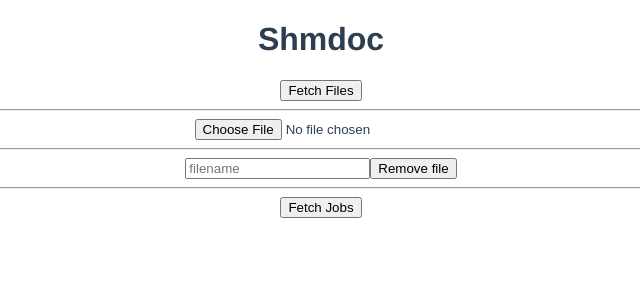
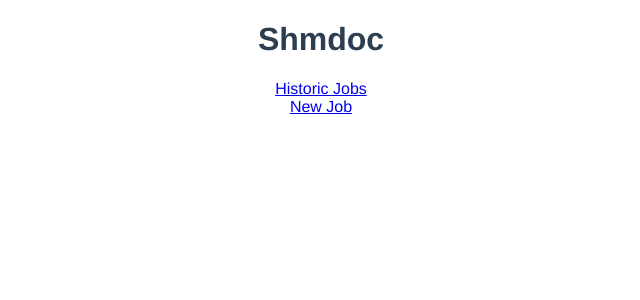
Before and after one commit to shmdoc/frontend-shmdoc-osoc-poc, a Vue app: page / in a window 1280 px wide. Shown: the top 300 px of the page, without its empty margins (319-959 px from the left). Built offline with nearby package versions, Linux system fonts and the light colour scheme.

Commit message:
Setup router and templates

```diff
--- a/src/router/index.js
+++ b/src/router/index.js
@@ -1,6 +1,9 @@
 import Vue from 'vue'
 import VueRouter from 'vue-router'
 import Home from '../views/Home.vue'
+import AllJobs from '../views/AllJobs.vue'
+import Job from '../views/Job.vue'
+import NewJob from '../views/NewJob.vue'
 
 Vue.use(VueRouter)
 
@@ -10,16 +13,22 @@ Vue.use(VueRouter)
     name: 'Home',
     component: Home
   },
-
-//  {
-//    path: '/about',
-//    name: 'About',
-//    // route level code-splitting
-//    // this generates a separate chunk (about.[hash].js) for this route
-//    // which is lazy-loaded when the route is visited.
-//    component: () => import(/* webpackChunkName: "about" */ '../views/About.vue')
-//  }
-
+  {
+    path: '/schema-analysis-jobs',
+    name: 'historic-jobs',
+    component: AllJobs
+  },
+  {
+    path: '/schema-analysis-jobs/new',
+    name: 'new-job',
+    component: NewJob
+  },
+  {
+    path: '/schema-analysis-jobs/:id',
+    name: 'job',
+    component: Job,
+    props: true
+  },
 ]
 
 const router = new VueRouter({
--- a/src/store/store.js
+++ b/src/store/store.js
@@ -12,9 +12,6 @@ export default new Vuex.Store({
     ADD_FILE(state, file){
       state.uploadedFiles.push(file)
     },
-    START_JOB(state, job){
-      state.jobs.push(job)
-    }
   },
   actions: {
     uploadFile({ commit, dispatch }, file){
--- /dev/null
+++ b/src/views/AllJobs.vue
@@ -0,0 +1,8 @@
+<template>
+  <div>
+    <h1>AllJobs</h1>
+  </div>
+</template>
+
+<script>
+</script>
--- a/src/views/Home.vue
+++ b/src/views/Home.vue
@@ -1,27 +1,15 @@
 <template>
 	<div>
 		<h1>Shmdoc</h1>
-    <FileList/>
-    <hr/>
-    <FileUploader/>
-    <hr/>
-    <FileDeleter/>
-    <hr/>
-    <JobList/>
+    <router-link :to="{ name: 'historic-jobs' }">Historic Jobs</router-link>
+    <br/>
+    <router-link :to="{ name: 'new-job' }">New Job</router-link>
 	</div>
 </template>
 
 <script>
-import FileList from '@/components/FileList.vue'
-import FileUploader from '@/components/FileUploader.vue'
-import FileDeleter from '@/components/FileDeleter.vue'
-import JobList from '@/components/JobList.vue'
 export default {
 	components: {
-    FileList,
-    FileUploader,
-    FileDeleter,
-    JobList
 	}
 }
 </script>
--- /dev/null
+++ b/src/views/Job.vue
@@ -0,0 +1,8 @@
+<template>
+  <div>
+    <h1>Job</h1>
+  </div>
+</template>
+
+<script>
+</script>
--- /dev/null
+++ b/src/views/NewJob.vue
@@ -0,0 +1,9 @@
+
+<template>
+  <div>
+    <h1>NewJob</h1>
+  </div>
+</template>
+
+<script>
+</script>
```
